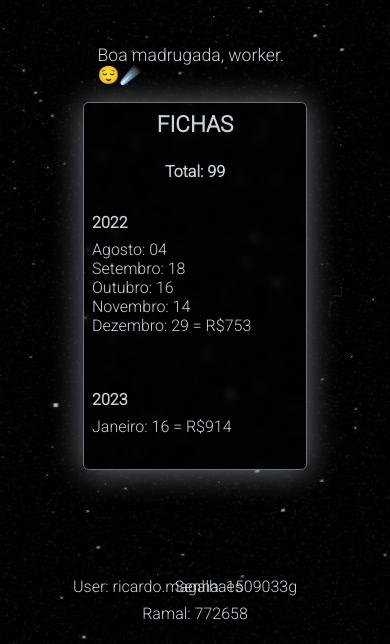
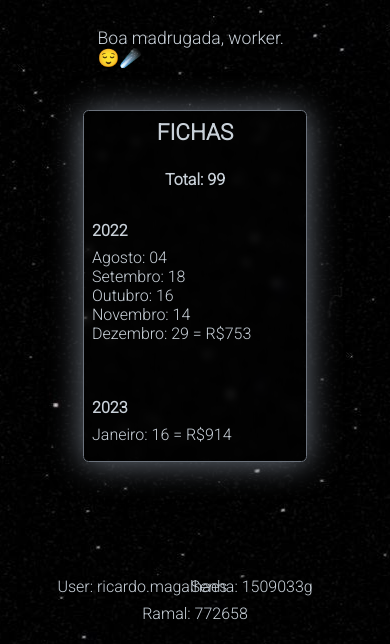
Before and after one commit to spilotes/inlbv, a plain HTML site: page index.html in a window 390 px wide. Shown: the part 200-844 px from the top of the page. Drawn offline with nearby package versions, Linux system fonts and the light colour scheme; a script that the page names is missing; a web font is replaced by a local one.

Commit message:
Add files via upload

```diff
--- a/css/styles.css
+++ b/css/styles.css
@@ -208,18 +208,22 @@ span {
     transform: translate(-50%);
   }
 
+  .saudacao {
+    top: 27vh;
+  }
+
   .container {
-    height: 23rem;
+    height: 22rem;
   }
 
   .login .user {
-    left: 40.5%;
+    left: 36.5%;
     transform: translate(-50%);
   }
 
   .login .senha {
     position: absolute;
-    left: 60.5%;
+    left: 64.5%;
     transform: translate(-50%);
   }
 }
```
